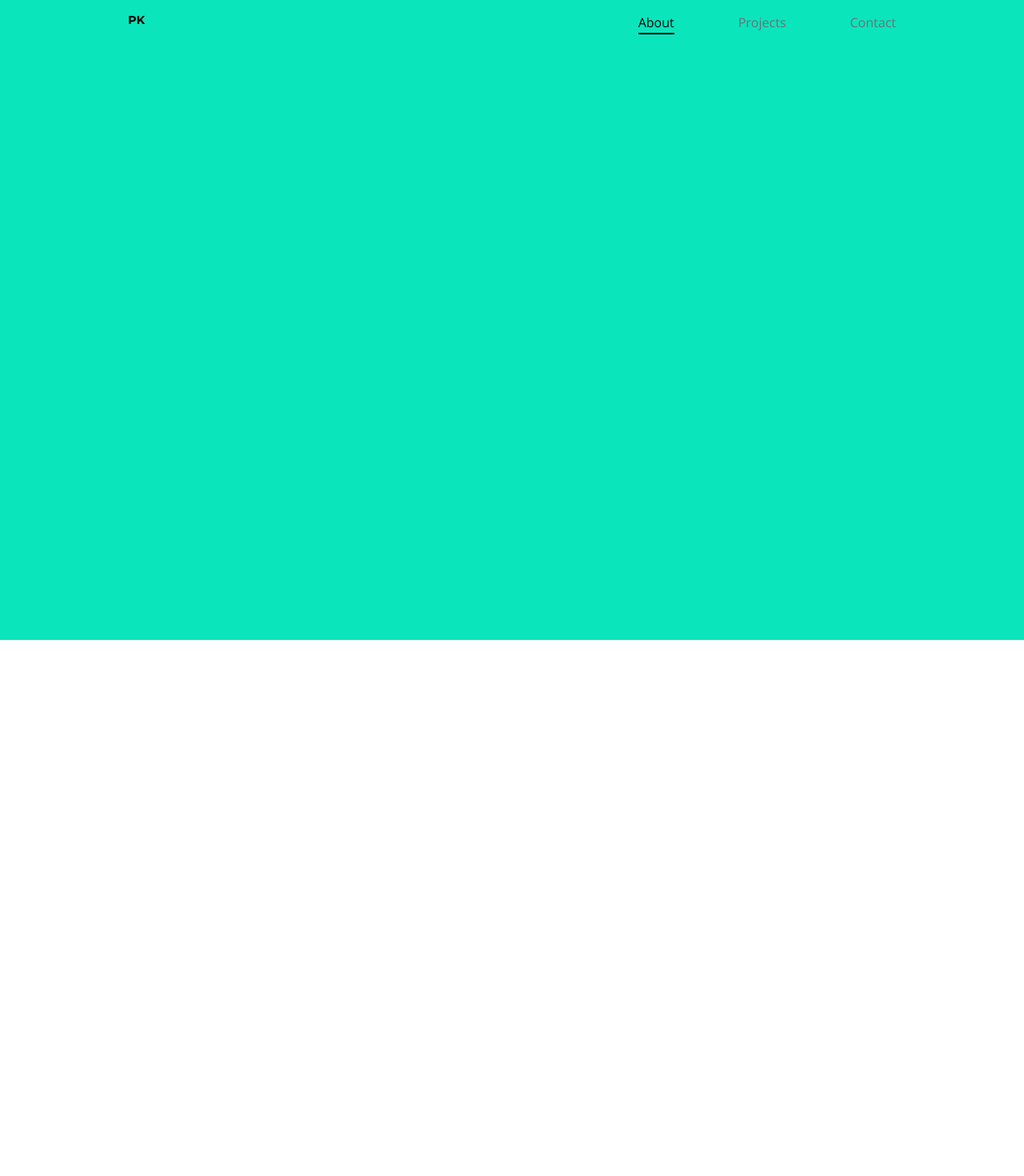
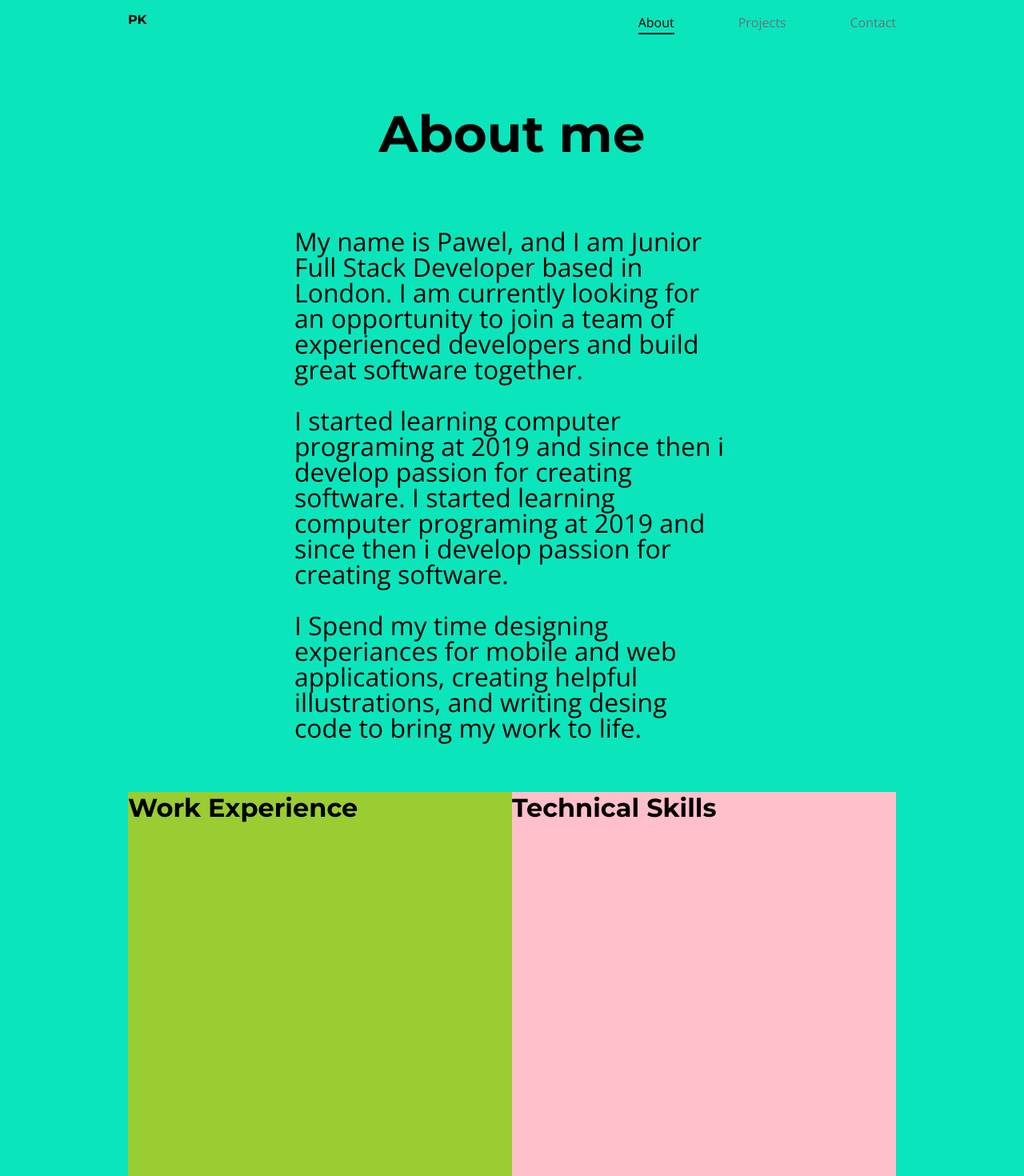
Before and after one commit to KonarzewskiP/portfolioWeb, a React (Create React App) app: page /about in a window 1280 px wide. Shown: the top 1470 px of the page at 80% size. Before the commit the page ends 800 px from the top, so only its background shows below. Built offline with nearby package versions, Linux system fonts and the light colour scheme.

Commit message:
about me section in Progress

```diff
--- /dev/null
+++ b/src/components/AboutMeSection.js
@@ -0,0 +1,45 @@
+import React from 'react';
+import {motion} from "framer-motion";
+import styled from "styled-components";
+
+const AboutMeSection = () => {
+    return (
+        <StyledAboutMe>
+            <h2>About me</h2>
+            <p> My name is Pawel, and I am Junior Full Stack Developer based in London. I am currently looking for an
+                opportunity to join a team of experienced developers and build great software together.
+            </p>
+            <p>
+                I started learning computer programing at 2019 and since then i develop passion for creating software.
+                I started learning computer programing at 2019 and since then i develop passion for creating software.
+            </p>
+            <p>
+                I Spend my time designing experiances for mobile and web applications, creating helpful illustrations,
+                and writing desing code to bring my work to life.
+            </p>
+        </StyledAboutMe>
+    );
+};
+
+const StyledAboutMe = styled.div`
+  min-height: 60vh;
+  width: 100%;
+  overflow: hidden;
+  display: block;
+  padding: 3rem 12rem;
+  color: black;
+  align-items: center;
+
+  h2 {
+    text-align: center;
+    padding-bottom: 4rem;
+  }
+
+  p{
+    padding: 1rem;
+    font-size: 2rem;
+    line-height: 2rem;
+  }
+`
+
+export default AboutMeSection;
--- /dev/null
+++ b/src/components/ExperienceSection.js
@@ -0,0 +1,33 @@
+import React from 'react';
+import styled from "styled-components";
+
+const ExperienceSection = () => {
+    return (
+        <StyledMainDiv>
+            <WorkExperience>
+                <h4>Work Experience</h4>
+            </WorkExperience>
+            <TechnicalSkills>
+                <h4>Technical Skills</h4>
+            </TechnicalSkills>
+        </StyledMainDiv>
+    );
+};
+
+const StyledMainDiv = styled.div`
+  display: flex;
+  height: 100vh;
+
+`
+
+const WorkExperience = styled.div`
+  flex: 1;
+  background: yellowgreen;
+`
+
+const TechnicalSkills = styled.div`
+  flex: 1;
+  background: pink;
+`
+
+export default ExperienceSection;
--- a/src/components/GlobalStyles.js
+++ b/src/components/GlobalStyles.js
@@ -19,7 +19,6 @@ const GlobalStyle = createGlobalStyle`
   body {
     background: #fff;
     font-family: 'Open Sans', sans-serif;
-    overflow: hidden;
 
   }
 
--- a/src/components/Nav.js
+++ b/src/components/Nav.js
@@ -17,7 +17,7 @@ const Nav = () => {
         } else if (currentPath === '/projects') {
             changeColors({background: "#1E1E1E", color: "#c6c6c6", hover: "#ffffff"})
         } else {
-            changeColors({background: "#fff", color: "#6B7176", hover: "#000"})
+            changeColors({background: "#fff", color: "#6B7176", hover: "#000000"})
         }
         // return colors;
     }, [currentPath]);
@@ -108,7 +108,7 @@ const StyledNav = styled(motion.nav)`
   }
 
   #logo {
-    font-size: 0.9rem;
+    font-size: 1rem;
     font-family: 'Montserrat', sans-serif;
     font-weight: bold;
   }
--- a/src/pages/About.js
+++ b/src/pages/About.js
@@ -4,6 +4,8 @@ import {motion} from "framer-motion";
 import Frame from "../components/Frame";
 import Nav from "../components/Nav";
 import {animView} from "../animations";
+import AboutMeSection from "../components/AboutMeSection";
+import ExperienceSection from "../components/ExperienceSection";
 
 
 const About = () => {
@@ -12,6 +14,8 @@ const About = () => {
             <Frame/>
             <Nav/>
             <AboutStyled>
+                <AboutMeSection/>
+                <ExperienceSection/>
             </AboutStyled>
         </motion.div>
     );
@@ -19,19 +23,15 @@ const About = () => {
 
 const AboutStyled = styled(motion.div)`
   min-height: 100vh;
-  display: flex;
+  display: block;
   align-items: center;
   justify-content: space-between;
   padding: 5rem 10rem;
   background: #0BE5BC;
   background-size: cover;
   margin-top: -5vh;
+  //overflow-y: scroll;
   //z-index: 2;
 `
 
-const startFrame = styled(motion.div)`
-  background: greenyellow;
-  //z-index: 101;
-`
-
 export default About;
```
Also changed, not shown: 1 other file (tests, documents, lock files or other folders).
